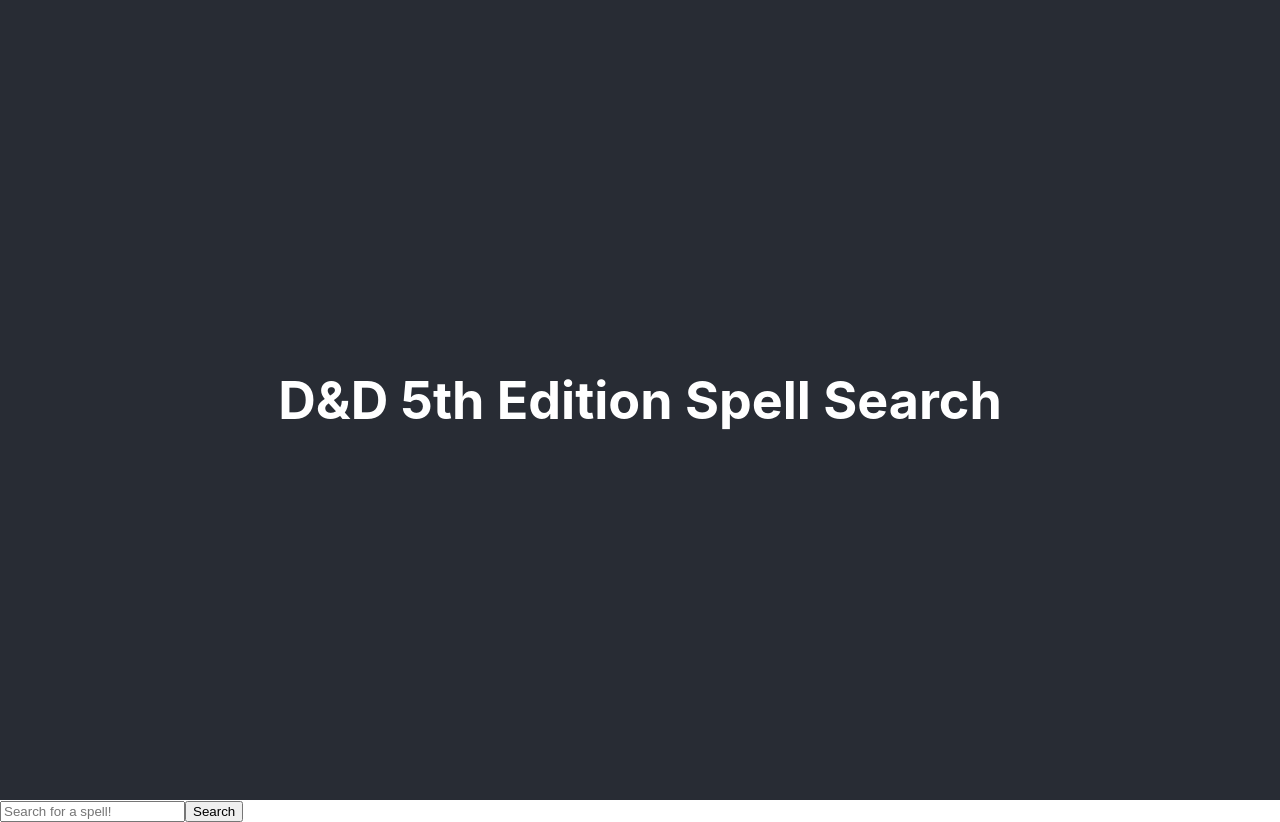
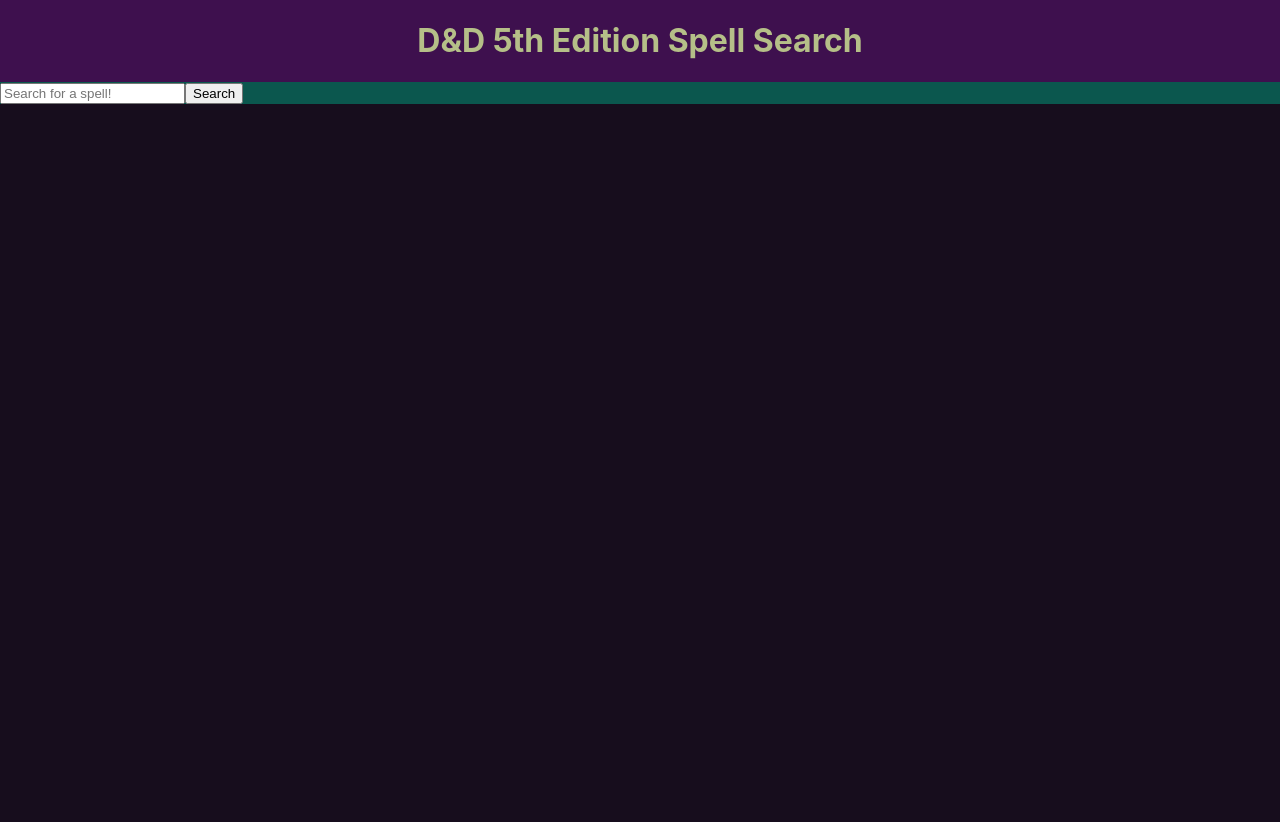
Before and after one commit to mmiatech/dnd-spells, a React (Create React App) app: page / in a window 1280 px wide. After the commit the page ends 800 px from the top, so only its background shows below. Built offline with nearby package versions, Linux system fonts and the light colour scheme.

Commit message:
some styling

```diff
--- a/src/App.css
+++ b/src/App.css
@@ -1,14 +1,20 @@
+body {
+  background-color: #170D1D;
+}
+
 .App {
   text-align: center;
 }
 
-.App-header {
-  background-color: #282c34;
-  min-height: 100vh;
+.app-header {
+  background-color: #3E104E;
   display: flex;
   flex-direction: column;
   align-items: center;
   justify-content: center;
-  font-size: calc(10px + 2vmin);
-  color: white;
+  color: #B5BF88;
 }
+
+.info-display {
+  background-color: #0B574E;
+}
--- a/src/App.js
+++ b/src/App.js
@@ -18,7 +18,7 @@
         <>
             <Header />
             {!spellInfo && (
-                <div>
+                <div class="info-display">
                     {isError && <Error searchTerm={isError}/>}
                     {!isLoading && <Form submitSearch={onSubmit}/>}
                     {/* {isLoading && <Loader />} */}
--- a/src/Header.js
+++ b/src/Header.js
@@ -2,7 +2,7 @@
 
 const Header = () => {
     return (
-        <header className="App-header">
+        <header className="app-header">
             <h1>D&D 5th Edition Spell Search</h1>
         </header>
     );
```
